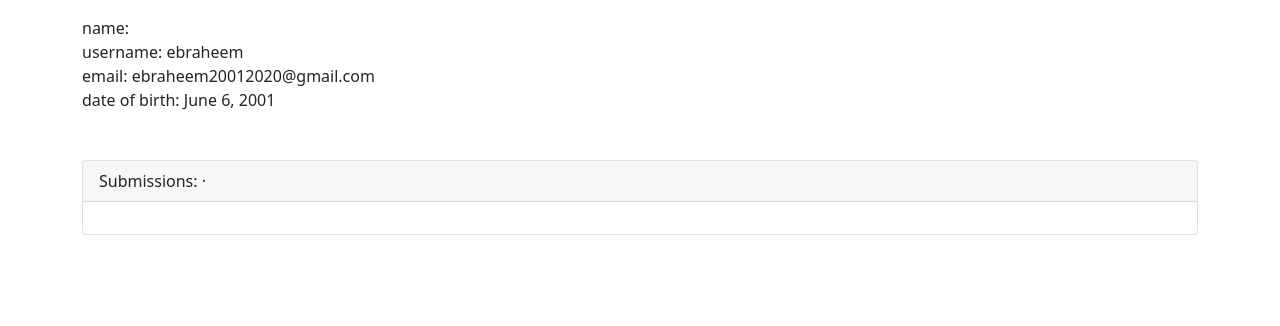
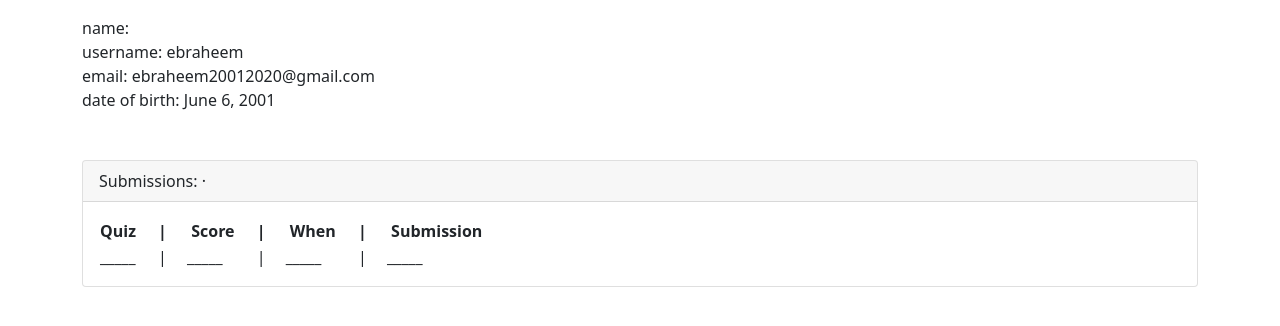
Before and after one commit to mohamedhamdan2002/EducationManagementSystem, a Django app: page /accounts/profile/ in a window 1280 px wide. Shown: the part 56-382 px from the top of the page. Run offline with Django 4.2, Linux system fonts and the light colour scheme; a user stored in the database is signed in; data comes from the database, SQL or seed files in the repository; parts of the project's set-up code (start-up, migrations or seed data) failed here and were passed over; some libraries are stand-ins or nearby versions.

Commit message:
table view in profile template

```diff
--- a/templates/accounts/profile.html
+++ b/templates/accounts/profile.html
@@ -12,16 +12,46 @@
             </span> &middot;
         </div>
         <div class="card-body">
+            <table>
+                <tr>
+                    <th>Quiz</th>
+                    <th>&emsp; | &emsp; Score</th>
+                    <th>&emsp; | &emsp; When</th>
+                    <th>&emsp; | &emsp; Submission</th>
+                </tr>
+                <tr>
+                    <td>_____</td>
+                    <td>&emsp; | &emsp;_____</td>
+                    <td>&emsp; | &emsp;_____</td>
+                    <td>&emsp; | &emsp;_____</td>
+                </tr>
                 {% for s in submissions %}
                 <div>
+                    <tr>
+                        <td>
                             <span class="font-weight-bold">
-                    Quiz: <a href="{% url 'quizzes:quiz_detail' s.quiz.category.category s.quiz.id %}">{{s.quiz.title}}</a>
-                    &emsp; | &emsp; Score: {{s.get_total_score}}
-                    &emsp; | &emsp; When: {{s.start_time}}
-                    &emsp; | &emsp; Submission: <a href="{% url 'quizzes:quiz_result' s.quiz.category.category s.quiz.id s.id %}">{{s.id}}</a>
+                                <a href="{% url 'quizzes:quiz_detail' s.quiz.category.category s.quiz.id %}">{{s.quiz.title}}</a>
                             </span>
+                        </td>
+                        <td>
+                            <span>
+                                &emsp; | &emsp; {{s.get_total_score}}
+                            </span>
+                        </td>
+                        <td>
+                            <span>
+                                &emsp; | &emsp; {{s.start_time}}
+                            </span>
+                        </td>
+                        <td>
+                            <span>
+                                &emsp; | &emsp; <a href="{% url 'quizzes:quiz_result' s.quiz.category.category s.quiz.id s.id %}">{{s.id}}</a>
+                            </span>
+                        </td>
+                    </tr>
                 </div>
                 {% endfor %}
+            </table>
         </div>
     </div>
 {% endblock content %}
```
Lines whose indentation alone changed are shown as unchanged.
